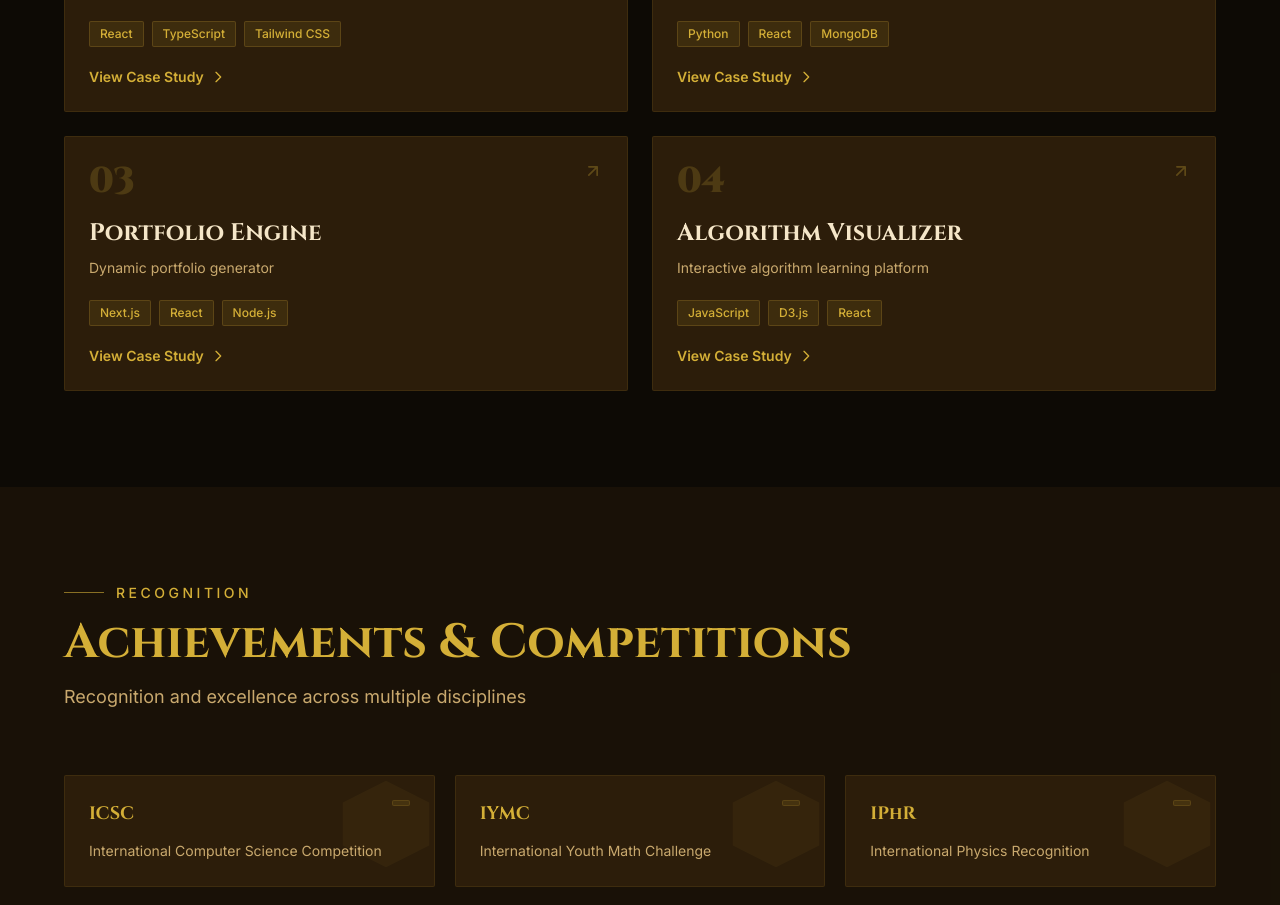
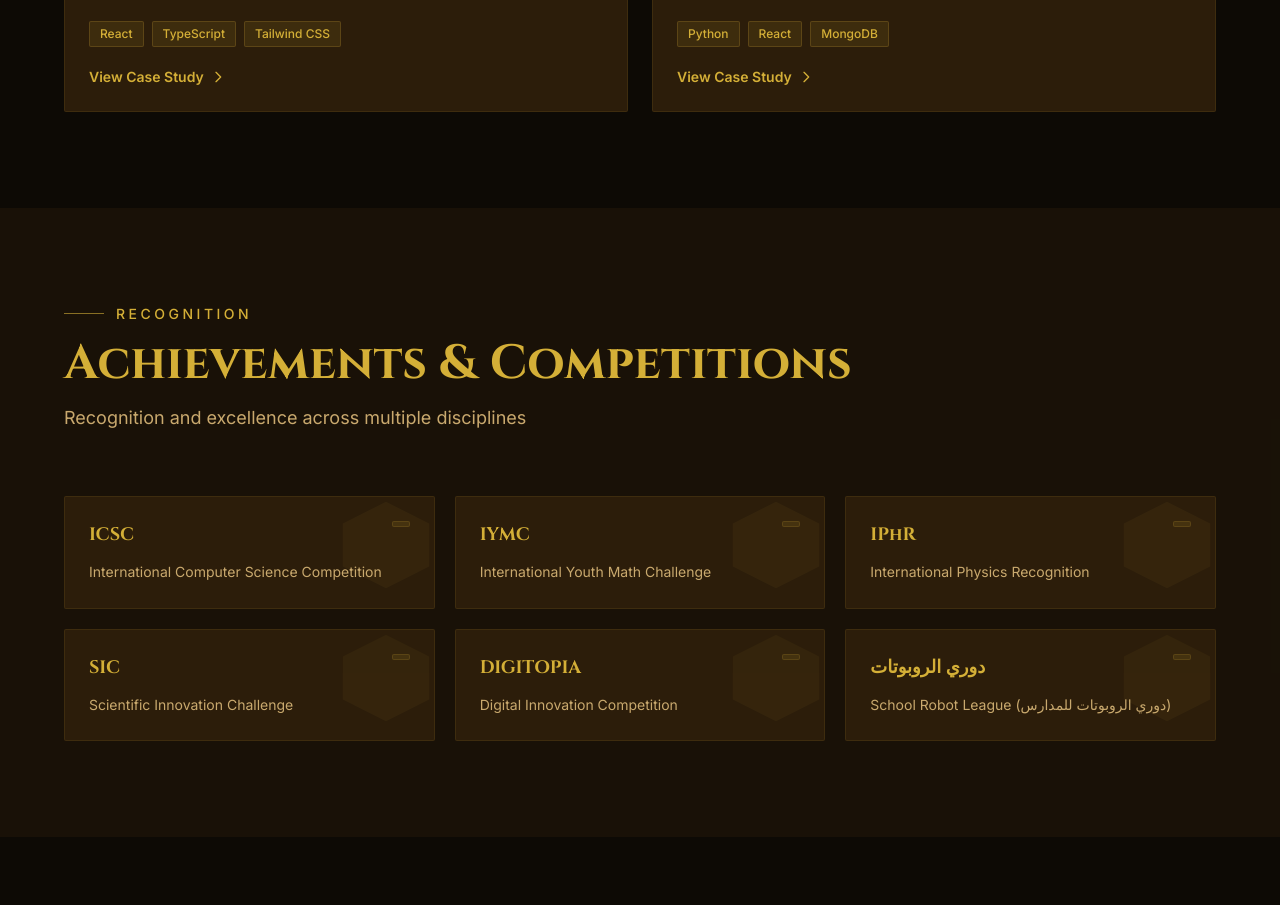
Before and after one commit to mohamed2in2/mohamed2in2.github.io, a React (Vite) app: page / in a window 1280 px wide. Shown: the part 1360-2265 px from the top of the page. Built offline with nearby package versions, Linux system fonts and the light colour scheme.

Commit message:
Remove two projects from Projects component
Removed projects 'Portfolio Engine' and 'Algorithm Visualizer' from the list.

```diff
--- a/src/components/Projects.jsx
+++ b/src/components/Projects.jsx
@@ -10,18 +10,7 @@ const PROJECTS = [
     title: 'Robot League',
     description: 'Robotics competition management system',
     tags: ['Python', 'React', 'MongoDB'],
-  },
-  {
-    number: '03',
-    title: 'Portfolio Engine',
-    description: 'Dynamic portfolio generator',
-    tags: ['Next.js', 'React', 'Node.js'],
-  },
-  {
-    number: '04',
-    title: 'Algorithm Visualizer',
-    description: 'Interactive algorithm learning platform',
-    tags: ['JavaScript', 'D3.js', 'React'],
+
   },
 ]
 
```
